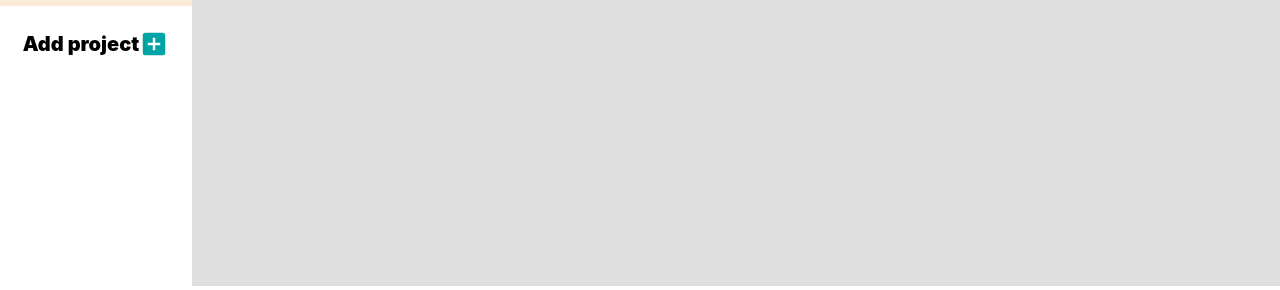
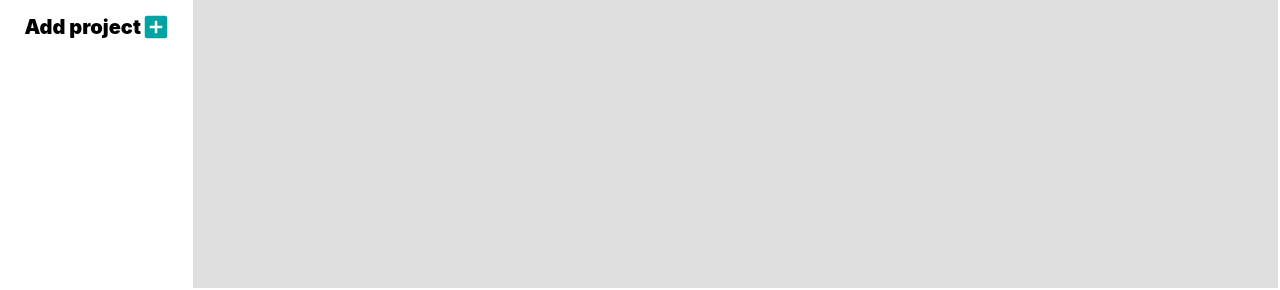
Before and after one commit to massoncorlette/todolist, a website built with webpack: page src/index.html in a window 1280 px wide. Shown: the part 514-804 px from the top of the page. Built offline with nearby package versions, Linux system fonts and the light colour scheme.

Commit message:
added min and max height to body, so it defaults to full page height - but can expand as page expands, got rid of grid from side bar so it can expand along with body

```diff
--- a/src/dom.js
+++ b/src/dom.js
@@ -11,7 +11,6 @@ import {makeProject, makeTask, displayImportant, projects, allTasks} from './hel
 const main = document.getElementById('main-body');
 const body = document.querySelector('body');
 const sidebar = document.querySelector('.sidebar-container');
-const sidebarProjectContainer = document.querySelector('#project-container');
 
 export default function toggleSidebarButton() {
   const homeContainer = document.querySelector('.home-container');
@@ -79,7 +78,30 @@ export default function toggleSidebarButton() {
   completedText.textContent = 'Completed';
   completedContainer.appendChild(completedText);
 
+  const projectContainer = document.createElement('div');
+projectContainer.id = 'project-container';
+
+const heading = document.createElement('div');
+heading.id = 'h3';
+heading.textContent = 'Projects';
+projectContainer.appendChild(heading);
+
+
+const addContainer = document.createElement('div');
+addContainer.id = 'add-container';
+
+const addParagraph = document.createElement('p');
+addParagraph.textContent = 'Add project';
+addContainer.appendChild(addParagraph);
+
+const addButton = document.createElement('button');
+addButton.id = 'add-btn';
+addContainer.appendChild(addButton);
+
+projectContainer.appendChild(addContainer);
+
   sidebar.appendChild(homeContainer);
+  sidebar.appendChild(projectContainer);
 };
 
 // making sure to focus on DOM only, not logic
@@ -112,6 +134,7 @@ export function newProject() {
     });
 
     addBtn.addEventListener('click', (event) => {
+      const sidebarProjectContainer = document.querySelector('#project-container');
       if (projectInput.value) {
         const projectName = projectInput.value;
         const newProjectAdd = document.createElement('div');
--- a/src/index.html
+++ b/src/index.html
@@ -9,19 +9,12 @@
 </head>
 <body>
   <div class="sidebar-container">
-    <div id="h2">Home</div>
       <div class="home-container">
+        <div id="h2">Home</div>
         <div class="options" id="todo"></div>
         <div class="options" id="important"></div>
         <div class="options" id="calendar"></div>
         <div class="options" id="completed"></div>
-      </div>
-    <div id="h3">Projects</div>
-      <div id="project-container">
-        <div id="add-container">
-          <p>Add project</p>
-          <button id="add-btn"></button>
-        </div>
       </div>
   </div>
   <div id="header-container">
--- a/src/style.css
+++ b/src/style.css
@@ -7,8 +7,9 @@
 }
 
 body {
-  height: 100vh;
-  margin: 0;
+  min-height: 100vh;
+  max-height: 100%;
+  margin: 2px;;
   display: grid;
   grid-template-columns: repeat(20, 5%);
   grid-template-rows: repeat(10, 10%);
@@ -39,7 +40,7 @@ i {
   display: flex;
   height: 1px;
   width: 100%;
-  background-color: #2196F3 !important; /* Ensure background color is set */
+  background-color: #2196F3 !important;
   grid-column: span 21;
   grid-row: 21;
   align-self: flex-end;
@@ -56,20 +57,18 @@ i {
 }
 
 .sidebar-container {
-  display: grid;
+  display: flex;
+  flex: 1;
   flex-direction: column;
-  flex: 1;
   grid-row: 2 / 11;
   grid-column: 1 / 4;
-  grid-template-columns: repeat(10,1fr);
-  grid-template-rows: repeat(20,1fr);
   min-width: 190px;
 }
 
 #h2, #h3 {
   font-size:30px;
   font-style: italic;
-  height: 80px;
+  min-height: 80px;
   background-color: antiquewhite;
   grid-column: span 11;
 }
@@ -86,14 +85,6 @@ i {
 }
 
 
-.home-container {
-  grid-row: 3/10;
-}
-
-#project-container {
-  grid-row: 13/21;
-
-}
 
 #project-container, .home-container {
   display: flex;
@@ -162,7 +153,6 @@ input[type="text"] {
 
 .sidebarProjectsContainer {
   display: flex;
-  height: 10%;
   width: 100%;
 }
 
```
Also changed, not shown: dist/bundle.js.
